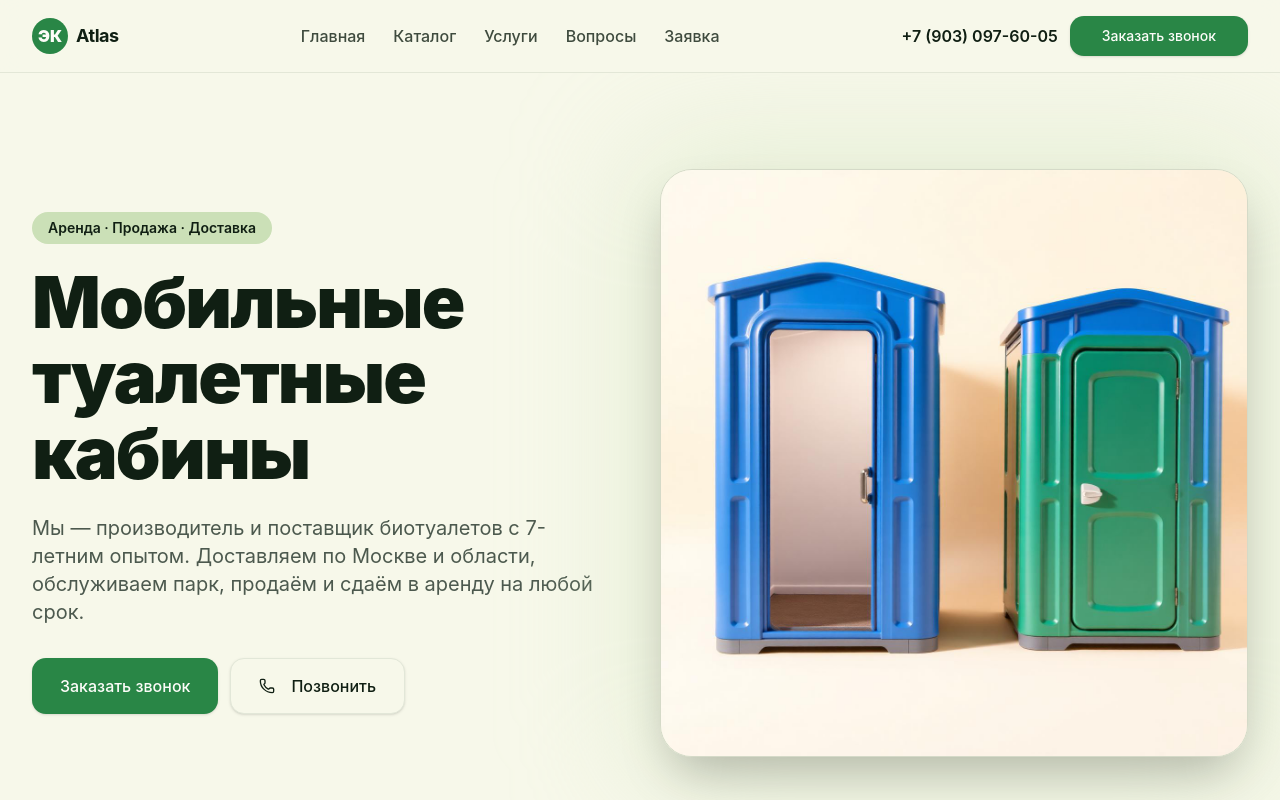
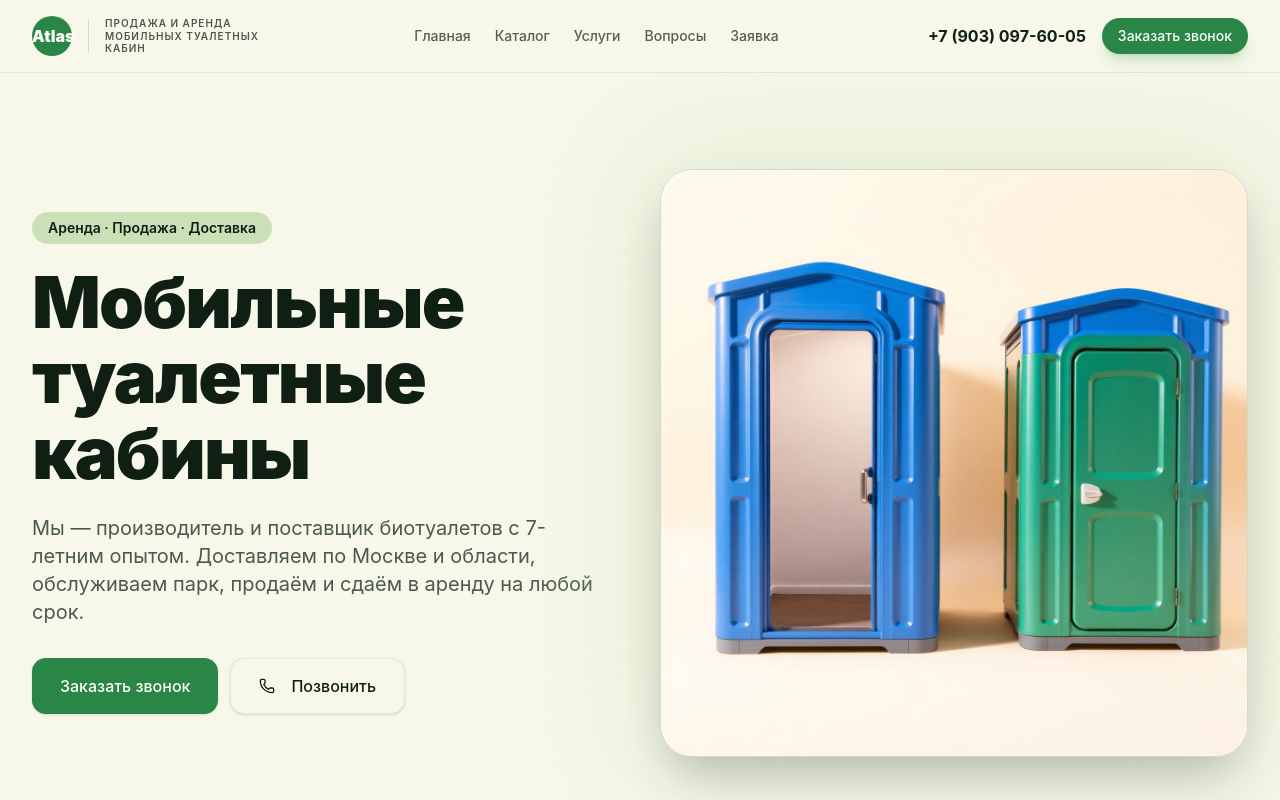
Before and after one commit to abramyaan/mobile-comfort-hub, a React (Vite) app: page / in a window 1280 px wide. Shown: the top 800 px of the page. Built offline with nearby package versions, Linux system fonts and the light colour scheme.

Commit message:
fix header

```diff
--- a/src/components/site/Footer.tsx
+++ b/src/components/site/Footer.tsx
@@ -6,8 +6,8 @@ export function Footer() {
       <div className="mx-auto grid max-w-7xl gap-10 px-4 py-14 md:grid-cols-3 md:px-8">
         <div>
           <div className="flex items-center gap-2">
-            <div className="grid h-9 w-9 place-items-center rounded-xl bg-primary text-primary-foreground font-black">ЭК</div>
-            <span className="text-lg font-bold">ЭкоКабина</span>
+            <div className="grid h-9 w-9 place-items-center rounded-xl bg-primary text-primary-foreground font-black">Atlas</div>
+            <span className="text-lg font-bold">Atlas</span>
           </div>
           <p className="mt-4 max-w-xs text-sm text-muted-foreground">
             Производство, аренда и обслуживание мобильных туалетных кабин с 2018 года.
@@ -38,7 +38,7 @@ export function Footer() {
         </div>
       </div>
       <div className="border-t border-border py-5 text-center text-sm text-muted-foreground">
-        © {new Date().getFullYear()} ЭкоКабина. Все права защищены.
+        © {new Date().getFullYear()} Атлас. Все права защищены.
       </div>
     </footer>
   );
--- a/src/components/site/Header.tsx
+++ b/src/components/site/Header.tsx
@@ -17,63 +17,106 @@ const links = [
 
 export function Header() {
   const [open, setOpen] = useState(false);
+
   return (
     <header className="sticky top-0 z-40 border-b border-border/60 bg-background/80 backdrop-blur-md">
       <div className="mx-auto flex max-w-7xl items-center justify-between px-4 py-4 md:px-8">
-        <a href="#home" className="flex items-center gap-2">
-          <div className="grid h-9 w-9 place-items-center rounded-xl bg-primary text-primary-foreground font-black">
-            ЭК
+
+        {/* Логотип и Дескриптор */}
+        <a href="#home" className="flex items-center gap-4 group">
+          <div className="flex items-center gap-2">
+            <div className="grid h-10 w-10 place-items-center rounded-xl bg-primary text-primary-foreground font-black transition-transform group-hover:scale-105">
+              Atlas
+            </div>
+
           </div>
-          <span className="text-lg font-bold tracking-tight">Atlas</span>
+
+          {/* Вертикальный разделитель (виден только на десктопе) */}
+          <div className="hidden h-8 w-[1px] bg-border md:block" />
+
+          {/* Текст дескриптора (виден только на десктопе) */}
+          <div className="hidden max-w-[160px] text-[10px] leading-tight text-muted-foreground uppercase tracking-widest font-semibold md:block">
+            Продажа и аренда мобильных туалетных кабин
+          </div>
         </a>
 
-        <nav className="hidden items-center gap-7 lg:flex">
+        {/* Навигация (десктоп) */}
+        <nav className="hidden items-center gap-6 lg:flex">
           {links.map((l) => (
-            <a key={l.href} href={l.href} className="text-base font-medium text-foreground/80 transition-colors hover:text-primary">
+            <a
+              key={l.href}
+              href={l.href}
+              className="text-sm font-medium text-foreground/70 transition-colors hover:text-primary"
+            >
               {l.label}
             </a>
           ))}
         </nav>
 
-        <div className="hidden items-center gap-3 lg:flex">
-          <a href={PHONE_HREF} className="text-base font-semibold text-foreground hover:text-primary">
+        {/* Контакты (десктоп)[cite: 1] */}
+        <div className="hidden items-center gap-4 lg:flex">
+          <a
+            href={PHONE_HREF}
+            className="text-base font-bold text-foreground transition-colors hover:text-primary"
+          >
             {PHONE}
           </a>
-          <Button asChild size="lg"><a href="#order">Заказать звонок</a></Button>
+          <Button asChild size="default" className="rounded-full shadow-lg shadow-primary/20">
+            <a href="#order">Заказать звонок</a>
+          </Button>
         </div>
 
+        {/* Кнопка мобильного меню */}
         <button
           onClick={() => setOpen((v) => !v)}
-          className="lg:hidden grid h-11 w-11 place-items-center rounded-xl border border-border bg-card"
+          className="lg:hidden grid h-10 w-10 place-items-center rounded-xl border border-border bg-card transition-colors hover:bg-accent"
           aria-label="Меню"
         >
           {open ? <X className="h-5 w-5" /> : <Menu className="h-5 w-5" />}
         </button>
       </div>
 
+      {/* Мобильное меню[cite: 1] */}
       {open && (
-        <div className="lg:hidden border-t border-border bg-background">
-          <div className="mx-auto flex max-w-7xl flex-col gap-1 px-4 py-4">
+        <div className="lg:hidden border-t border-border bg-background animate-in fade-in slide-in-from-top-2 duration-300">
+          <div className="mx-auto flex max-w-7xl flex-col gap-1 px-4 py-6">
             {links.map((l) => (
               <a
                 key={l.href}
                 href={l.href}
                 onClick={() => setOpen(false)}
-                className="rounded-lg px-3 py-3 text-lg font-medium hover:bg-secondary"
+                className="rounded-lg px-4 py-3 text-lg font-medium transition-colors hover:bg-secondary"
               >
                 {l.label}
               </a>
             ))}
-            <a href={PHONE_HREF} className="mt-2 flex items-center gap-2 rounded-lg bg-primary px-4 py-3 text-lg font-semibold text-primary-foreground">
-              <Phone className="h-5 w-5" /> {PHONE}
-            </a>
-            <div className="mt-2 flex gap-2">
-              <a href={TG} target="_blank" rel="noreferrer" className="flex flex-1 items-center justify-center gap-2 rounded-lg border border-border bg-card px-3 py-3 font-semibold">
-                <Send className="h-5 w-5" /> Telegram
+
+            <div className="mt-4 flex flex-col gap-3 border-t border-border pt-4">
+              <a
+                href={PHONE_HREF}
+                className="flex items-center justify-center gap-2 rounded-xl bg-primary px-4 py-4 text-lg font-bold text-primary-foreground shadow-lg shadow-primary/20"
+              >
+                <Phone className="h-5 w-5" /> {PHONE}
               </a>
-              <a href={MAX} target="_blank" rel="noreferrer" className="flex flex-1 items-center justify-center gap-2 rounded-lg border border-border bg-card px-3 py-3 font-semibold">
-                <MessageCircle className="h-5 w-5" /> MAX
-              </a>
+
+              <div className="flex gap-2">
+                <a
+                  href={TG}
+                  target="_blank"
+                  rel="noreferrer"
+                  className="flex flex-1 items-center justify-center gap-2 rounded-xl border border-border bg-card px-4 py-3 font-semibold transition-colors hover:bg-accent"
+                >
+                  <Send className="h-5 w-5 text-[#229ED9]" /> Telegram
+                </a>
+                <a
+                  href={MAX}
+                  target="_blank"
+                  rel="noreferrer"
+                  className="flex flex-1 items-center justify-center gap-2 rounded-xl border border-border bg-card px-4 py-3 font-semibold transition-colors hover:bg-accent"
+                >
+                  <MessageCircle className="h-5 w-5 text-[#25D366]" /> WhatsApp
+                </a>
+              </div>
             </div>
           </div>
         </div>
```
